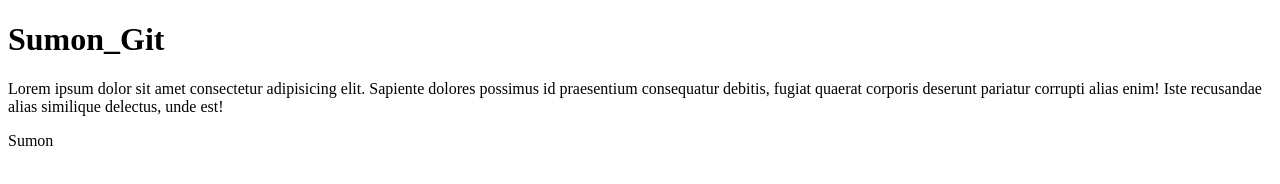
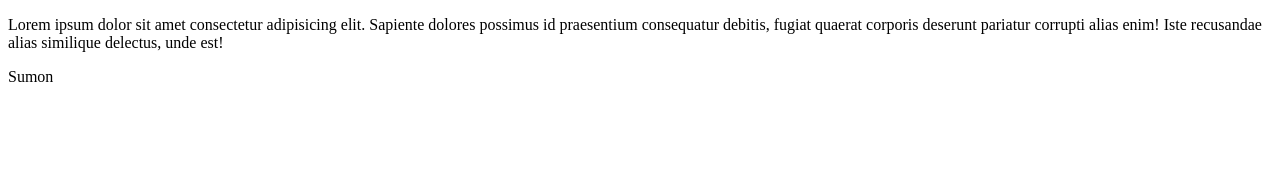
Before and after one commit to SumonKhl1/FirstProject, a plain HTML site: page index.html in a window 1280 px wide. Drawn offline with Linux system fonts and the light colour scheme.

Commit message:
htag remove

```diff
--- a/index.html
+++ b/index.html
@@ -7,7 +7,6 @@
     <title>Document</title>
 </head>
 <body>
-    <h1>Sumon_Git</h1>
     <p>Lorem ipsum dolor sit amet consectetur adipisicing elit. Sapiente dolores possimus id praesentium consequatur debitis, fugiat quaerat corporis deserunt pariatur corrupti alias enim! Iste recusandae alias similique delectus, unde est!</p>
     <p>Sumon</p>
 </body>
```
